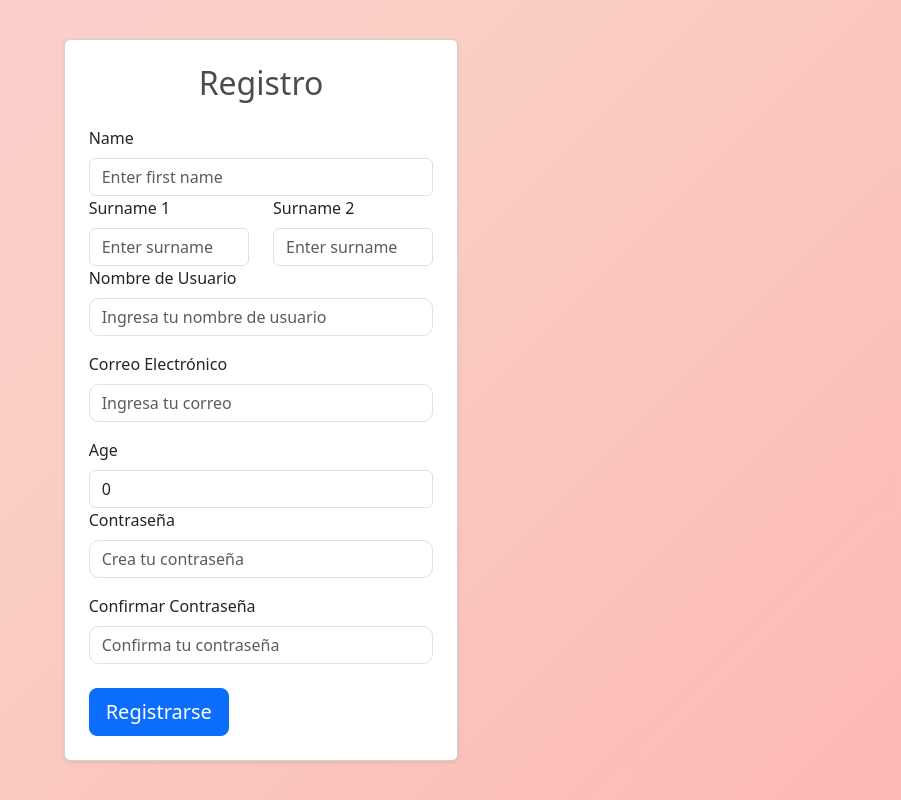
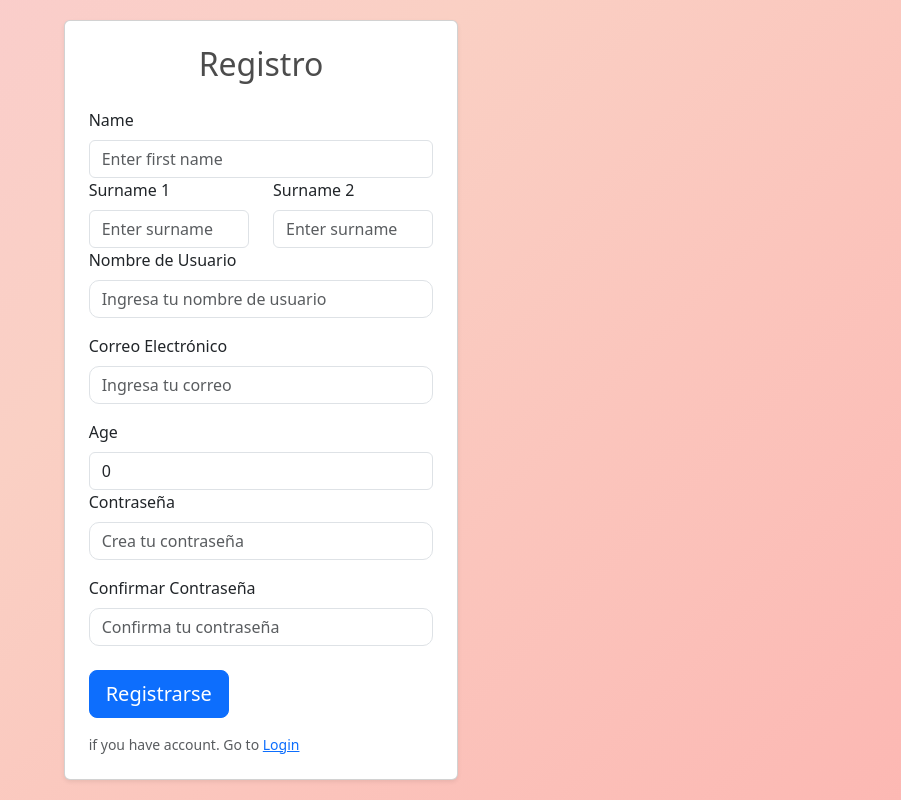
Before and after one commit to fiopans1/task-manager, a React (Create React App) app in the folder client/: page /register in a window 1280 px wide. Shown: the whole page, without its empty margins (379-1280 px from the left). Built offline with nearby package versions, Linux system fonts and the light colour scheme.

Commit message:
Redirect text in Login and Register page

```diff
--- a/client/src/components/auth/LoginPage.js
+++ b/client/src/components/auth/LoginPage.js
@@ -2,6 +2,7 @@ import React, { useState } from "react";
 import authService from "../../services/authService";
 import { Container, Form, Button, Card, Spinner } from "react-bootstrap";
 import { useNotification } from "../common/Noty";
+import { Link } from "react-router-dom";
 function LoginPage({ onLogin }) {
   const [username, setusername] = useState("");
   const [password, setPassword] = useState("");
@@ -61,6 +62,7 @@ function LoginPage({ onLogin }) {
             )}
           </Button>
         </Form>
+        <small className="mt-3 text-muted">if you don't have account. Go to <Link to="/register">Register</Link></small>
       </Card>
     </Container>
   );
--- a/client/src/components/auth/RegisterPage.js
+++ b/client/src/components/auth/RegisterPage.js
@@ -10,7 +10,7 @@ import {
 } from "react-bootstrap";
 import { useState } from "react";
 import authService from "../../services/authService";
-import { useNavigate } from "react-router-dom";
+import { useNavigate, Link } from "react-router-dom";
 import { useNotification } from "../common/Noty";
 function RegisterPage() {
   const [formData, setFormData] = useState({
@@ -176,6 +176,9 @@ function RegisterPage() {
                 )}
               </Button>
             </Form>
+            <small className="mt-3 text-muted">
+              if you have account. Go to <Link to="/login">Login</Link>
+            </small>
           </Card>
         </Col>
       </Row>
```
